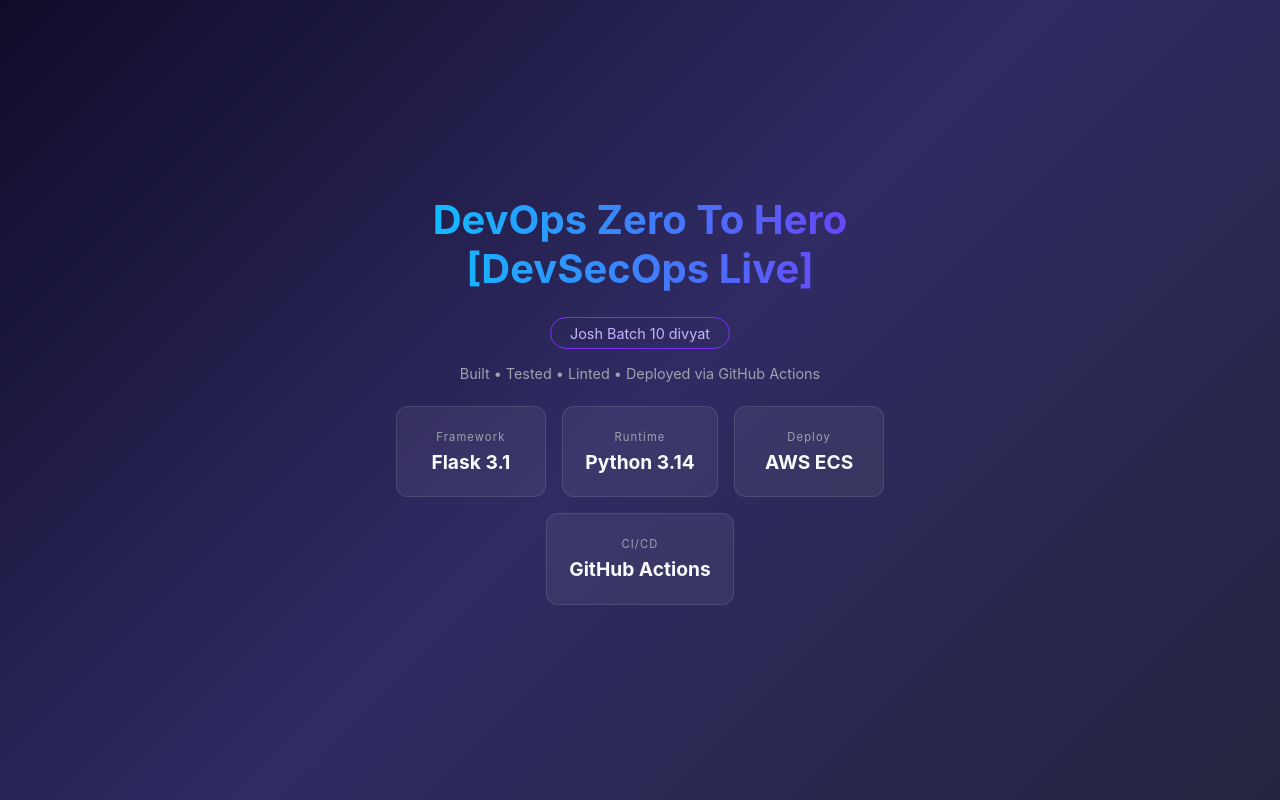
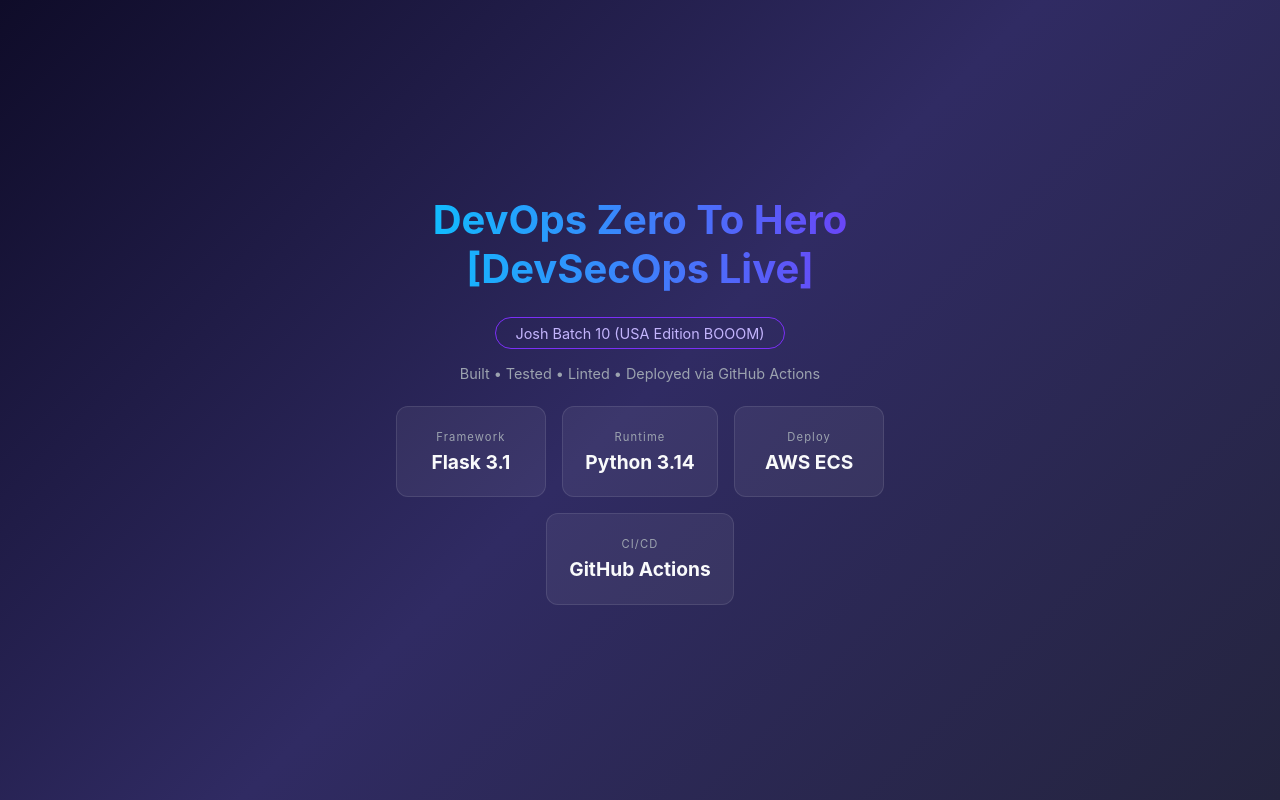
Before and after one commit to Divyat-Agrawal/github-actions-practice, a plain HTML site: page templates/index.html in a window 1280 px wide. Drawn offline with Linux system fonts and the light colour scheme.

Commit message:
change in html

```diff
--- a/template/index.html
+++ b/templates/index.html
@@ -79,7 +79,7 @@
 <div class="container">
 
 <h1>DevOps Zero To Hero [DevSecOps Live]</h1>
-<div class="badge">Josh Batch 10 divyat </div>
+<div class="badge">Josh Batch 10 (USA Edition BOOOM)</div>
 
 <div class="pipeline">
 Built • Tested • Linted • Deployed via GitHub Actions
```
